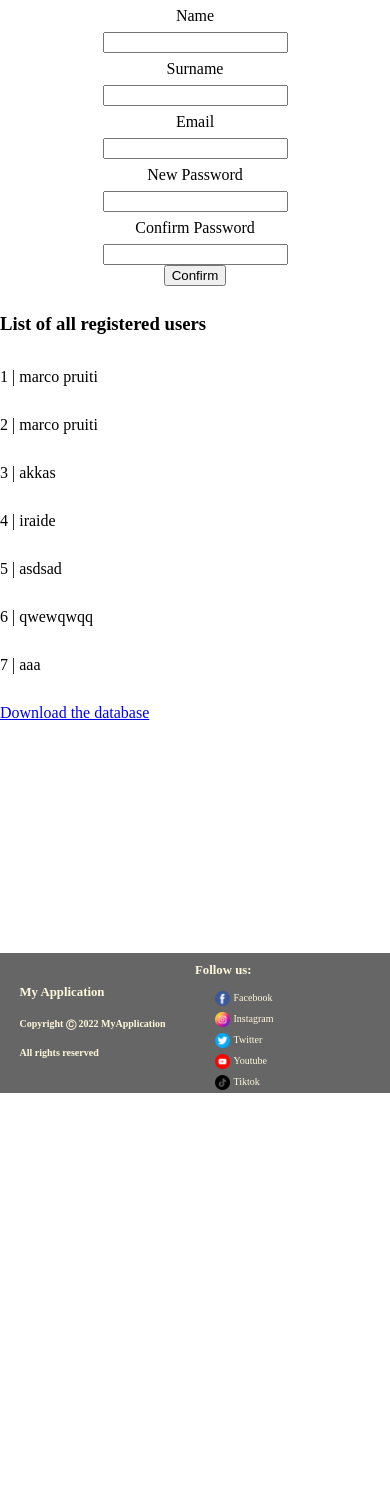
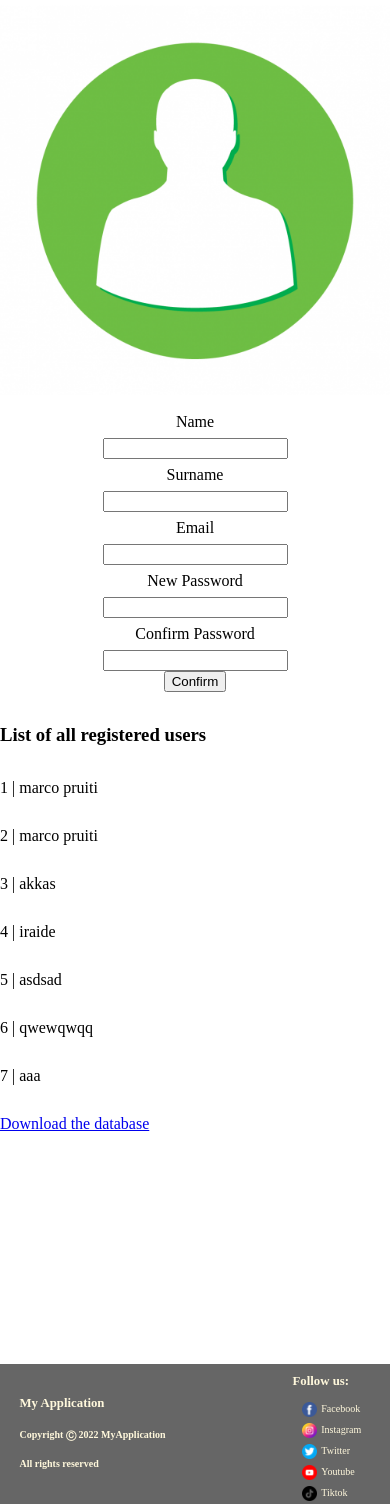
Before and after one commit to betshug/webapp, a Flask app: page /signup in a window 390 px wide. Shown: the part 38-1542 px from the top of the page. Before the commit the page ends 1131 px from the top, so only its background shows below. Run offline with Flask 3, Linux system fonts and the light colour scheme.

Commit message:
updated
minor changes

```diff
--- a/static/css/personal.css
+++ b/static/css/personal.css
@@ -9,11 +9,25 @@ body{
     background-size: cover;
 }
 
+.container{
+    margin: auto;
+    padding: 5px 0px;
+    width: 100%;
+}
+
 .signup{
     display: flex;
     flex-direction: column;
-    align-items: center;
+}
 
+.profilepic{
+    width: 200px;
+    height: 200px;
+    border-radius: 20PX;
+    background-color: none;
+    border-style: solid;
+    border-width: 3px;
+    border-color: deepskyblue;
 }
 
 .row{
@@ -45,6 +59,14 @@ body{
 .foot-align-left{
     text-align: left;
 }
+
+.leftside-col{
+    margin-left: 20%;
+}
+
+
+
+
 
 /* #################CUSTOM STYLES#################### */
 footer.myfooter{
@@ -159,9 +181,6 @@ ul.navbar li.dropdownIcon{
         text-align: left;
     }
 
-    .signup{
-        align-items: center;
-    }
 
     footer.myfooter div.hide{
         display: none;
@@ -171,4 +190,17 @@ ul.navbar li.dropdownIcon{
         width: 50%;
     }
 
+    footer.myfooter div.footright{
+        padding-left: 50%;
+    }
+
+    .signup{
+        align-items: center;
+    }
+    .col-3{
+        width: 600%;
+    }
+    .leftside-col{
+        margin-left: 0%;
+    }
 }
--- a/templates/layout.html
+++ b/templates/layout.html
@@ -46,6 +46,7 @@
                 <h1>I am the 3rd column</h1>
             </div>
             <div class="col-3 maxwidth">
+                <div class="footright">
                     <h1>Follow us:</h1>
                     <ul>
                         <li>
@@ -81,6 +82,7 @@
                     </ul>
                 </div>
             </div>
+        </div>
     </footer>
 
 
--- a/templates/signup.html
+++ b/templates/signup.html
@@ -5,7 +5,16 @@
 
 
 {% block layout %}
-
+<div class="container">
+   <div class="row">
+      <div class="col-3 leftside-col">
+         <div class="signup">
+            <div class="">
+               <img src="{{ url_for('static',filename='files/user.png') }}" width="100%" alt="">
+            </div>
+         </div>
+      </div>
+      <div class="col-3">
          <form  method="post"><!-- I decided to insert the metod post so the sent data wont be displayed in the url after clicking the submit botton. This was the old line<form name="sentMessage" id="contactForm" novalidate>-->
          <div class="signup">
                   {{ registerForm.name.label }}
@@ -43,7 +52,10 @@
             {{ registerForm.hidden_tag() }}<!-- if you don t put hidden_tag the website won't show the session -->
          </div>
          </form>
+      </div>
 
+   </div>
+</div>
 <h3>List of all registered users</h3>
 {% for user in user_list %}
 <p>{{user.id}} | {{user.name}}</p>
```
Also changed, not shown: static/files/user.png (added). Lines whose indentation alone changed are shown as unchanged.
